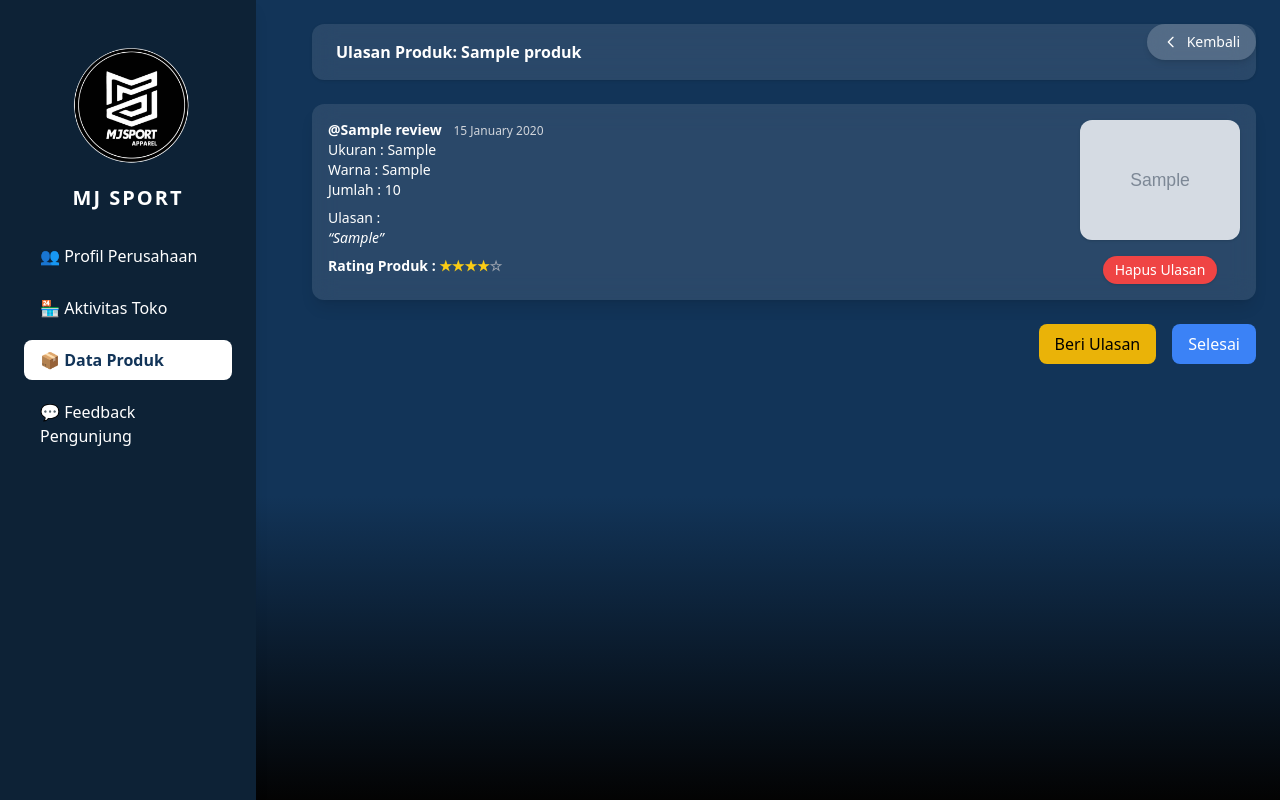
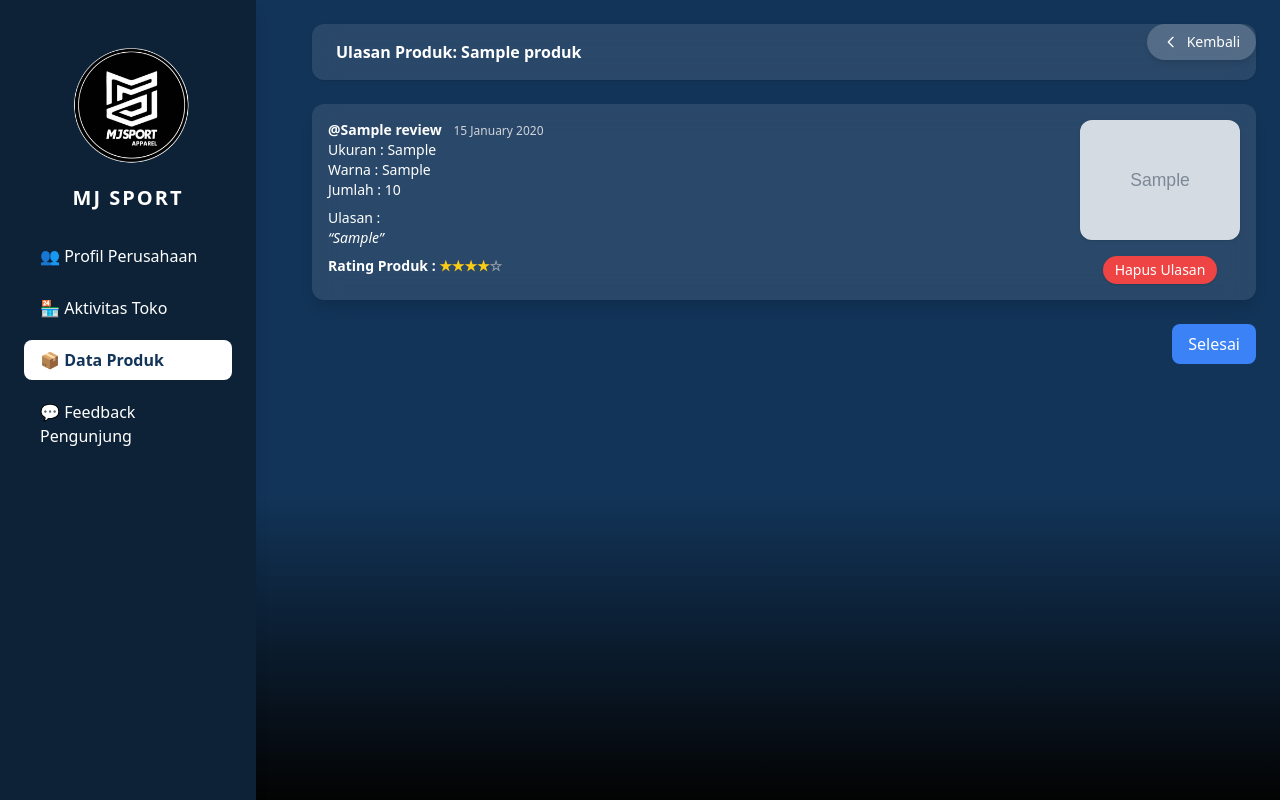
Before and after one commit to MerryHSinaga/Final-Project-RBPL, a PHP site: page /lihatulasan-admin.php?id=1 in a window 1280 px wide. Run offline with PHP 8.4, Linux system fonts and the light colour scheme; tables that the repository leaves empty or names only in its code hold one stand-in row (values such as "Sample post"); grey boxes marked "Sample" are stand-in pictures; some libraries are stand-ins or nearby versions.

Commit message:
admin fixing

```diff
--- a/lihatulasan-admin.php
+++ b/lihatulasan-admin.php
@@ -123,8 +123,7 @@ if (isset($_GET['id']) && is_numeric($_GET['id'])) {
 
       <!-- Tombol aksi -->
       <div class="flex justify-end gap-4 mt-6">
-        <button onclick="window.location.href='beriulasanproduk-pengunjung.php?id=<?= $id_produk ?>'" class="bg-yellow-500 hover:bg-yellow-600 px-4 py-2 rounded-lg text-black">Beri Ulasan</button>
-        <button onclick="window.location.href='daftarproduk-pengunjung.php'" class="bg-blue-500 hover:bg-blue-600 px-4 py-2 rounded-lg text-white">Selesai</button>
+        <button onclick="window.location.href='daftarproduk-admin.php'" class="bg-blue-500 hover:bg-blue-600 px-4 py-2 rounded-lg text-white">Selesai</button>
       </div>
     </main>
   </div>
```
